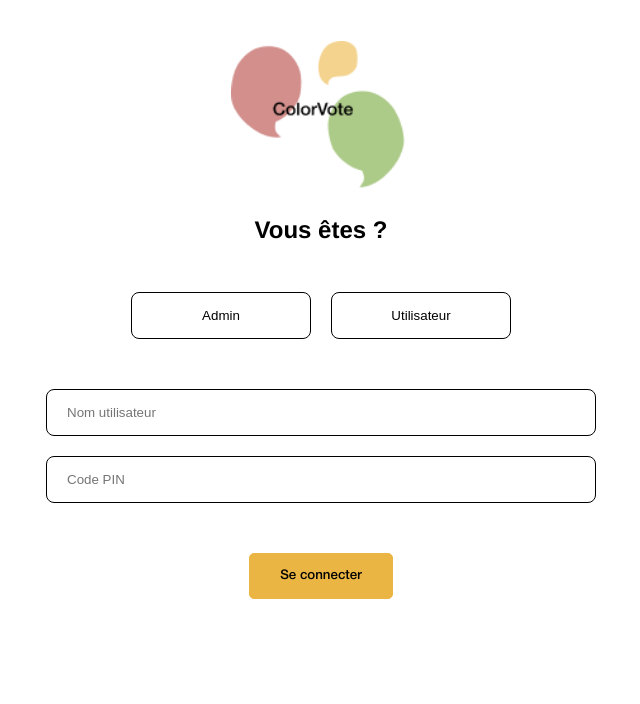
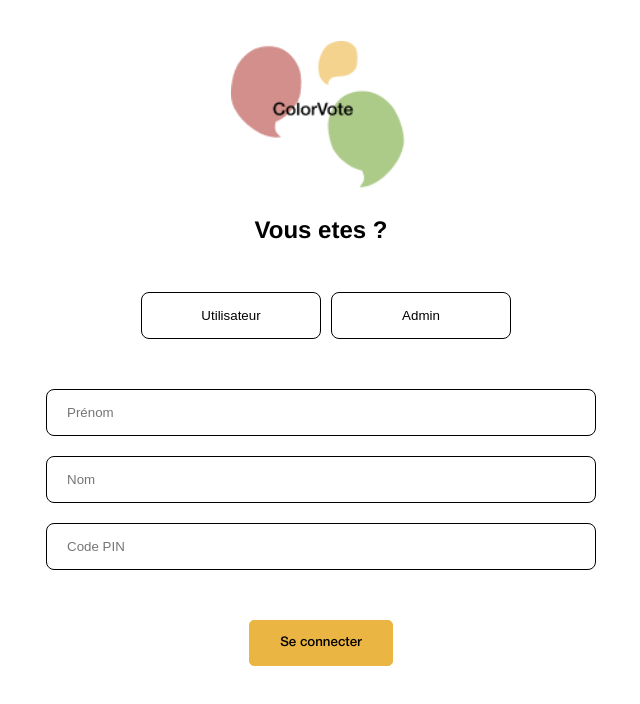
Before and after one commit to Jeff-Erson44/Color-vote, a Next.js app: page / in a window 1280 px wide. Shown: the top 704 px of the page, without its empty margins (319-959 px from the left). Built offline with nearby package versions, Linux system fonts and the light colour scheme.

Commit message:
[EVOL] add backsource

```diff
--- a/pages/index.js
+++ b/pages/index.js
@@ -1,6 +1,8 @@
 import Head from 'next/head'
 import styled from 'styled-components'
 import Image from 'next/image'
+import { useRouter } from 'next/router'
+import { useState } from 'react'
 
 const HomeStyle = styled.div`
 
@@ -75,49 +77,165 @@ gap: 20px;
 
 `
 export default function Home() {
+  const router = useRouter()
+  const [loginChoice, setLoginChoice] = useState('user')
+
+  const [inputedAdmin, setInputedAdmin] = useState({
+    username:"",
+    password:""
+  })
+  const [inputedUser, setInputedUser] = useState({
+    lastName:"",
+    firstName:"",
+    code:""
+  })
+
+  // fonction qui permet de connecté l'admin
+  const handleSignInAdmin = async (e) => {
+    e.preventDefault()
+
+    const res = await fetch('/api/auth/signInAdmin', {
+      method: 'POST',
+      headers: {
+        'Content-Type': 'application/json'
+        },
+        body: JSON.stringify({
+          username: inputedAdmin.username,
+          password: inputedAdmin.password
+        }),
+      });
+      console.log(res, 'fgd,j,');
+      const data = await res.json();
+      if(res.ok){
+        console.log('connecté');
+        router.push('/dashboard')
+      }else{
+        console.log('pas connecté')
+      }
+  }
+
+  const handleSignInUser = async (e) => {
+    e.preventDefault()
+
+    const res = await fetch('/api/auth/signInUser', {
+      method: 'POST',
+      headers: {
+        'Content-Type': 'application/json'
+        },
+        body: JSON.stringify({
+          firstName: inputedUser.firstName,
+          lastName: inputedUser.lastName,
+          code: inputedUser.code
+      }),
+    });
+    console.log(res, 'user');
+    if(res.ok){
+      console.log('connecté');
+      router.push('/vote')
+    }else{
+      console.log('pas connecté')
+    }
+  }
 
   return (
     <>
     <HomeStyle>
       <Head>
-
         <meta name="description" content="Generated by create next app" />
         <meta name="viewport" content="width=device-width, initial-scale=1" />
         <link rel="icon" href="/favicon.ico" />
       </Head>
       <h1>
-        <Image src="/img/ColorVote.png"
+        <Image
+          src="/img/ColorVote.png"
           width={180}
           height={150}
-        /></h1>
-        <h2>Vous êtes ?</h2>
+          alt="ColorVote"
+        />
+      </h1>
+
+        <h2>Vous etes ?</h2>
 
         <div className='button__section'>
-          <button className='admin__button'>Admin</button>
-          <button className='user__button'>Utilisateur</button>
+          <button
+            className={`user__button ${loginChoice == 'user' ? 'active' : ''}`}
+            onClick={() => setLoginChoice('user')}>
+            Utilisateur
+          </button>
+          <button
+            className={`user__button ${loginChoice == 'admin' ? 'active' : ''}`}
+            onClick={() => setLoginChoice('admin')}>
+            Admin
+          </button>
         </div>
 
-          <form
-          action="POST"
-          >
+        {loginChoice === 'user' ? (
+          <>
+            <form onSubmit={handleSignInUser}>
+              <input
+                type="text"
+                id="firstname"
+                name='firstname'
+                placeholder='Prénom'
+                value={inputedUser.firstName || ''}
+                onChange={(e) => setInputedUser({ ...inputedUser, firstName: e.target.value })}
+                required
+              />
+              <input
+                type="text"
+                id="lastname"
+                name='lastname'
+                placeholder='Nom'
+                value={inputedUser.lastName || ''}
+                onChange={(e) => setInputedUser({ ...inputedUser, lastName: e.target.value })}
+                required
+              />
+              <input
+                type="text"
+                id='pinNumber'
+                name='pinNumber'
+                placeholder='Code PIN'
+                value={inputedUser.code || ''}
+                onChange={(e) => setInputedUser({ ...inputedUser, code: e.target.value })}
+                required
+              />
+              <button
+                type='submit'
+                className='login__button'>
+                Se connecter
+              </button>
+            </form>
+          </>
+        ):(
+          <>
+            <form onSubmit={handleSignInAdmin}>
               <input
                 type="text"
                 id="username"
                 name='username'
                 placeholder='Nom utilisateur'
+                value={inputedAdmin.username || ''}
+                onChange={(e) => setInputedAdmin({ ...inputedAdmin, username: e.target.value })}
                 required
               />
-
               <input
-            type="text"
-            id='pinNumber'
-            name='pinNumber'
-            placeholder='Code PIN'
+                type="password"
+                id='assword'
+                name='password'
+                placeholder='Mot de passe'
+                value={inputedAdmin.password || ''}
+                onChange={(e) => setInputedAdmin({ ...inputedAdmin, password: e.target.value })}
                 required
               />
+              <button
+                type='submit'
+                className='login__button'>
+                Se connecter
+              </button>
+          </form>
+          </>
+        )}
 
-            <button type='submit' className='login__button'>Se connecter</button>
-          </form>
 
       </HomeStyle>
     </>
```
Lines whose indentation alone changed are shown as unchanged.
